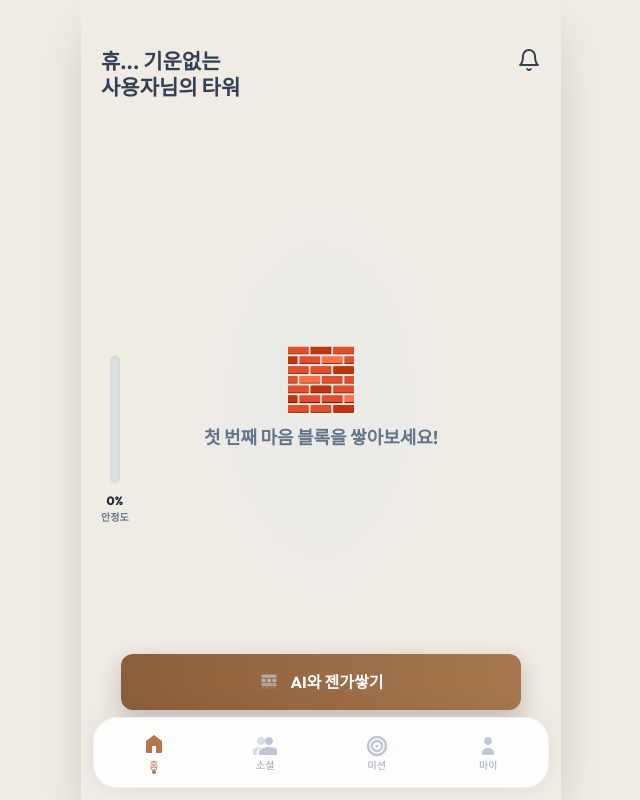
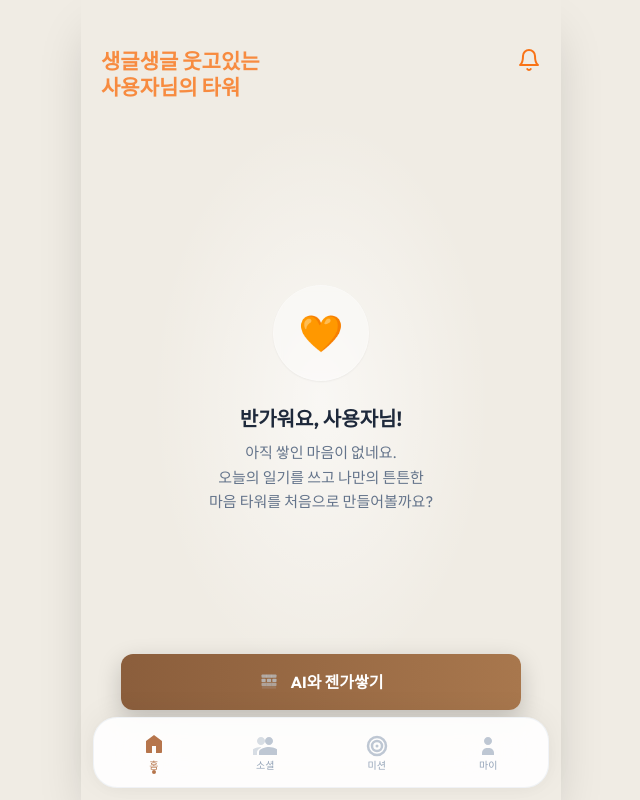
Before and after one commit to nacgyun/SomeDay-FE, a React (Vite) app: page /main in a window 1280 px wide. Shown: the whole page, without its empty margins (319-959 px from the left). Built offline with nearby package versions, Linux system fonts and the light colour scheme.

Commit message:
Merge pull request #22 from someday-health-care/newtower
Newtower

```diff
--- a/src/hooks/useTowerData.ts
+++ b/src/hooks/useTowerData.ts
@@ -68,25 +68,28 @@ const calcBlockTransform = (floorIndex: number, positionIndex: number): {
 
 export const useTowerData = (userId: number | undefined): UseTowerDataReturn => {
 
-  const fetchMyTower = async (): Promise<ServerTowerData> => {
-    // 💡 에러 처리는 React Query가 담당하도록 throw를 허용합니다.
-    const response = await api.get<ApiResponse<ServerTowerData>>(
-      `/api/jenga-towers/users/${userId}`
-    );
-
-    if (!response.data?.data) {
-      throw new Error('데이터 형식이 올바르지 않습니다.');
+  const fetchMyTower = async (): Promise<ServerTowerData | null> => {
+    try {
+      const response = await api.get<ApiResponse<ServerTowerData>>(
+        `/api/jenga-towers/users/${userId}`
+      );
+      return response.data?.data ?? null;
+    } catch (error: any) {
+      // 💡 404 에러인 경우 타워가 없는 것이므로 null을 반환하여 온보딩 상태로 유도합니다.
+      if (error.response?.status === 404) {
+        return null;
+      }
+      // 그 외 (500, 네트워크 에러 등)는 React Query가 에러로 처리하도록 throw 합니다.
+      throw error;
     }
-
-    return response.data.data;
   };
 
-  const { data, isLoading, isError } = useQuery<ServerTowerData>({
+  const { data, isLoading, isError } = useQuery<ServerTowerData | null>({
     queryKey: ['tower', userId],
     queryFn: fetchMyTower,
     enabled: !!userId,
     // 💡 이전 에러 로그(TS7006) 해결을 위해 타입을 명확히 지정합니다.
-    placeholderData: (prev: ServerTowerData | undefined) => prev,
+    placeholderData: (prev: ServerTowerData | null | undefined) => prev,
     staleTime: 1000 * 60 * 5,
   });
 
--- a/src/pages/MainPage.tsx
+++ b/src/pages/MainPage.tsx
@@ -32,17 +32,18 @@ const MainPage = () => {
     );
   }
 
+  // 💡 이제 404 에러는 tower === null 로 처리되므로, isError는 실제 서버 오류인 경우에만 뜹니다.
   if (isError) {
     return (
       <div className="w-full h-screen bg-[#F0ECE4] flex flex-col items-center justify-center">
         <p className="text-brand-red text-sm font-semibold mb-2">데이터를 불러오는 데 실패했습니다.</p>
-        <button className="bg-slate-200 px-4 py-2 rounded-lg text-slate-700" onClick={() => window.location.reload()}>다시 시도</button>
+        <button className="bg-slate-200 px-4 py-2 rounded-lg text-slate-700 pointer-events-auto" onClick={() => window.location.reload()}>다시 시도</button>
       </div>
     );
   }
 
-  const score = tower?.stability_score ?? 0;
-  const isStable = score >= 60;
+  const score = tower?.stability_score ?? 100; // 타워가 없을 때는 100%로 시작 유도
+  const isStable = !tower || score >= 60;
 
   // 안정도에 따른 배경색 클래스
   const bgGradient = isStable
@@ -53,13 +54,20 @@ const MainPage = () => {
     <>
       <div className={`relative w-full h-screen overflow-hidden transition-colors duration-1000 bg-[#F0ECE4] ${bgGradient}`}>
 
-        {/* 3D 젠가 타워 배경 (Absolute로 전체 화면 점유) */}
+        {/* 3D 젠가 타워 또는 온보딩 가이드 */}
         {tower && blocks && blocks.length > 0 ? (
           <JengaTower3D tower={tower} blocks={blocks} />
         ) : (
-          <div className="absolute inset-0 z-0 flex flex-col items-center justify-center pointer-events-none">
-            <span className="text-6xl mb-4">🧱</span>
-            <p className="text-slate-500 font-bold text-lg">첫 번째 마음 블록을 쌓아보세요!</p>
+          <div className="absolute inset-0 z-0 flex flex-col items-center justify-center px-8 text-center pointer-events-none">
+            <div className="w-24 h-24 bg-white/40 rounded-full flex items-center justify-center text-4xl mb-6 shadow-sm backdrop-blur-sm border border-white/20">
+              🧡
+            </div>
+            <h3 className="text-xl font-bold text-slate-800 mb-2">
+              반가워요, {userName}님!
+            </h3>
+            <p className="text-slate-500 text-[15px] leading-relaxed break-keep">
+              아직 쌓인 마음이 없네요.<br /> 오늘의 일기를 쓰고 나만의 튼튼한<br /> 마음 타워를 처음으로 만들어볼까요?
+            </p>
           </div>
         )}
 
@@ -82,15 +90,15 @@ const MainPage = () => {
 
           {/* <div className="flex gap-2">
             <button className={`pointer-events-auto flex items-center gap-2 px-3 py-1.5 rounded-full ${isStable ? 'bg-white shadow-sm text-brand-orange-dark border border-brand-orange/20' : 'bg-slate-200 text-slate-700 backdrop-blur-md'} font-bold text-sm border-none cursor-pointer`}>
-              📦 블록 쌓기
+              📦 {tower ? '블록 쌓기' : '첫 블록 기대 중'}
             </button>
           </div> */}
         </div>
 
-        {/* 측면 스트레스/안정도 인디케이터 (목업 참조) */}
+        {/* 측면 스트레스/안정도 인디케이터 (타워가 있을 때만 강조) */}
+        {tower && (
           <div className="absolute left-5 top-[55%] -translate-y-1/2 z-10 pointer-events-none flex flex-col items-center">
             <div className="w-2.5 h-32 rounded-full overflow-hidden bg-slate-300/50 shadow-inner">
-            {/* Score 만큼 바의 높이를 채움. (예: 55%면 높이가 55%이며 아래에서부터 차오름) */}
               <div
                 className={`w-full rounded-full transition-all duration-1000 ${isStable ? 'bg-brand-orange shadow-sm' : 'bg-slate-400'}`}
                 style={{ height: `${score}%`, marginTop: `${100 - score}%` }}
@@ -105,8 +113,9 @@ const MainPage = () => {
               </p>
             </div>
           </div>
+        )}
 
-        {/* 하단 일기 버튼 */}
+        {/* 하단 일기 버튼 (타워 유무 상관없이 항상 노출되어 대화 유도) */}
         <div className="absolute bottom-[90px] left-0 right-0 z-50 flex justify-center pointer-events-none">
           <button
             onClick={() => openModal('diary')}
```
Lines whose indentation alone changed are shown as unchanged.
